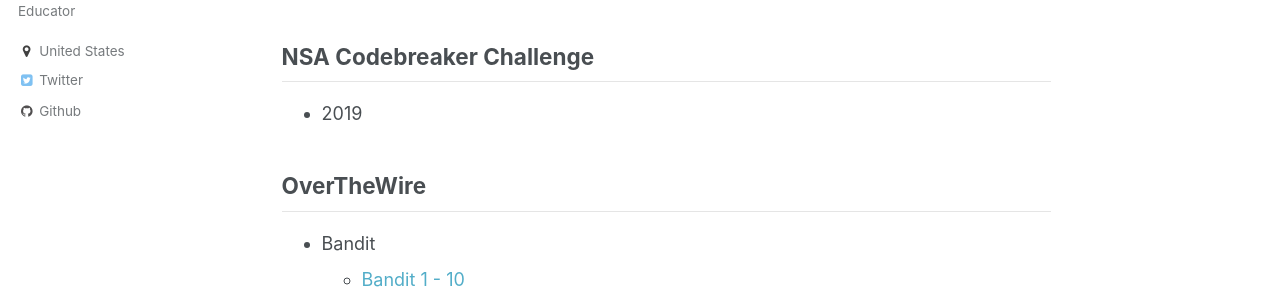
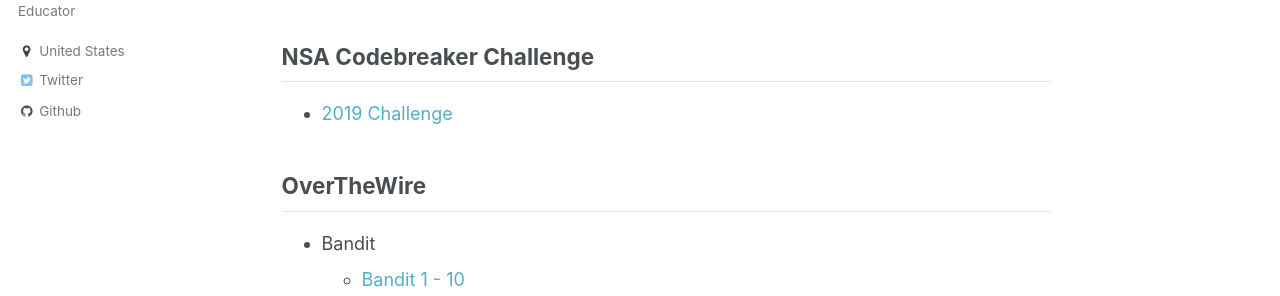
Before and after one commit to logicoverflow/logicoverflow.github.io, a Jekyll site: the page built from _pages/categories.md, in a window 1280 px wide and 980 px high. Shown: the part 459-755 px from the top of the window. Built offline with Jekyll 4.4.1, drawn with Linux system fonts in a browser that asks for light colours.

Commit message:
NSA Codebreaker 2019

```diff
--- a/_pages/categories.md
+++ b/_pages/categories.md
@@ -15,7 +15,7 @@
 
 <h2>NSA Codebreaker Challenge</h2>
 <ul>
-<li>2019</li>
+<li><a href="https://logicoverflow.tech/2019-codebreaker.html">2019 Challenge</a></li>
 </ul>
 
 <h2>OverTheWire</h2>
```
Also changed, not shown: _pages/2019-codebreaker.md (renamed from _pages/codebreaker2019.md).
